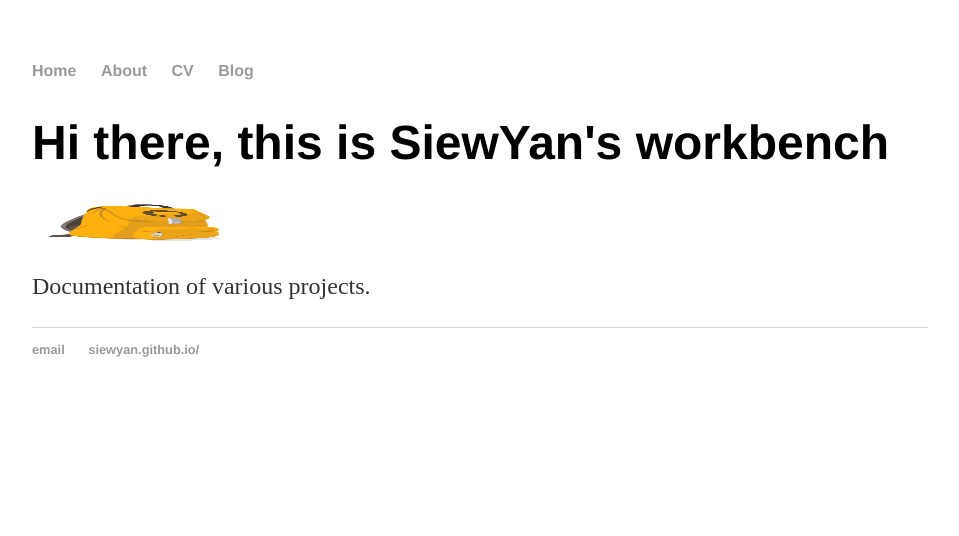
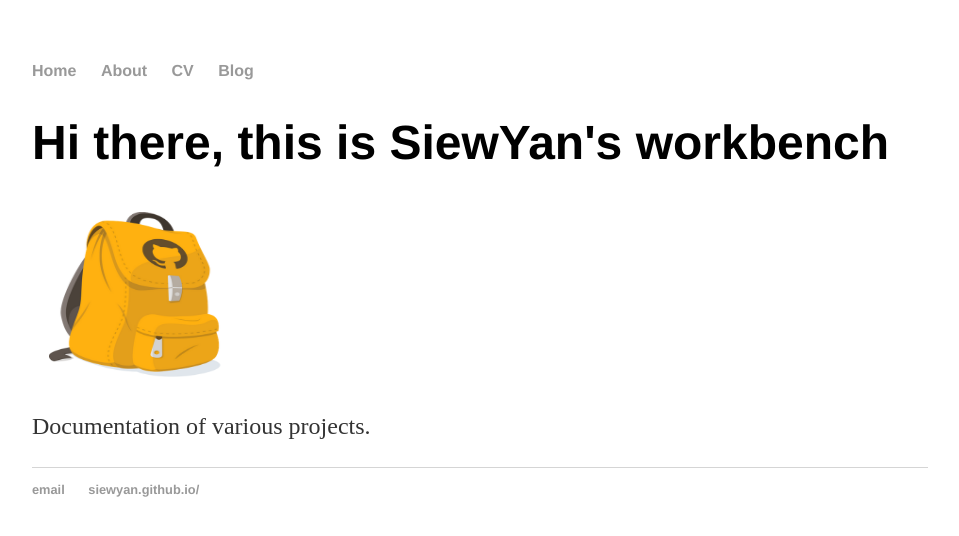
Before and after one commit to SiewYan/SiewYan.github.io, a Jekyll site: the page built from index.html, in a window 1280 px wide. Shown: the top 536 px of the page, without its empty margins (160-1119 px from the left). Built offline with Jekyll 4.4.1, drawn with Linux system fonts in a browser that asks for light colours.

Commit message:
Update index.html

```diff
--- a/index.html
+++ b/index.html
@@ -4,7 +4,7 @@ title: SiewYan's Workbench
 ---
 
 		<div class="blurb">
-			<h1>Hi there, this is SiewYan's workbench</h1> <img src="/images/studentpack.png" width="200" height="40" alt="hi" class="inline"/>
+			<h1>Hi there, this is SiewYan's workbench</h1> <img src="/images/studentpack.png" width="200" height="180" alt="hi" class="inline"/>
 			<p>Documentation of various projects.</p>
 				<!--<a href="/about">Read more about my life...</a>--></p>
 		</div>
```
